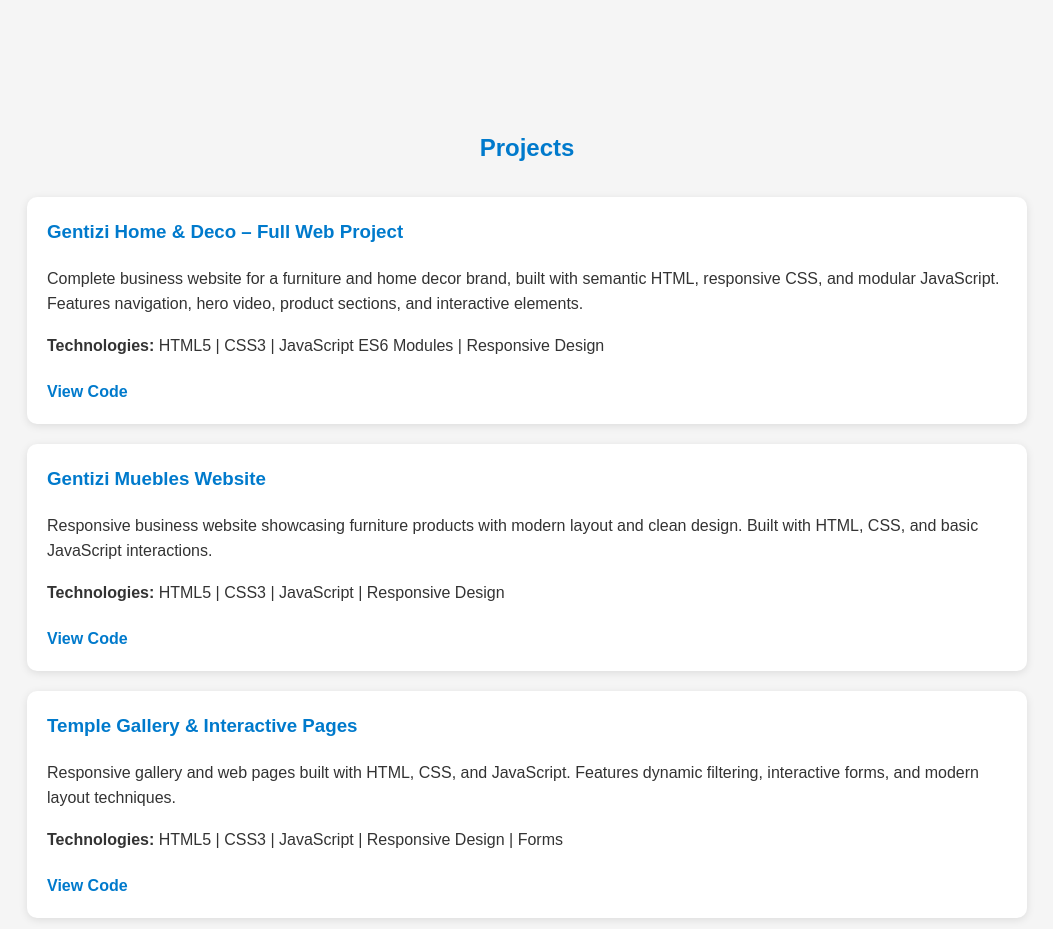
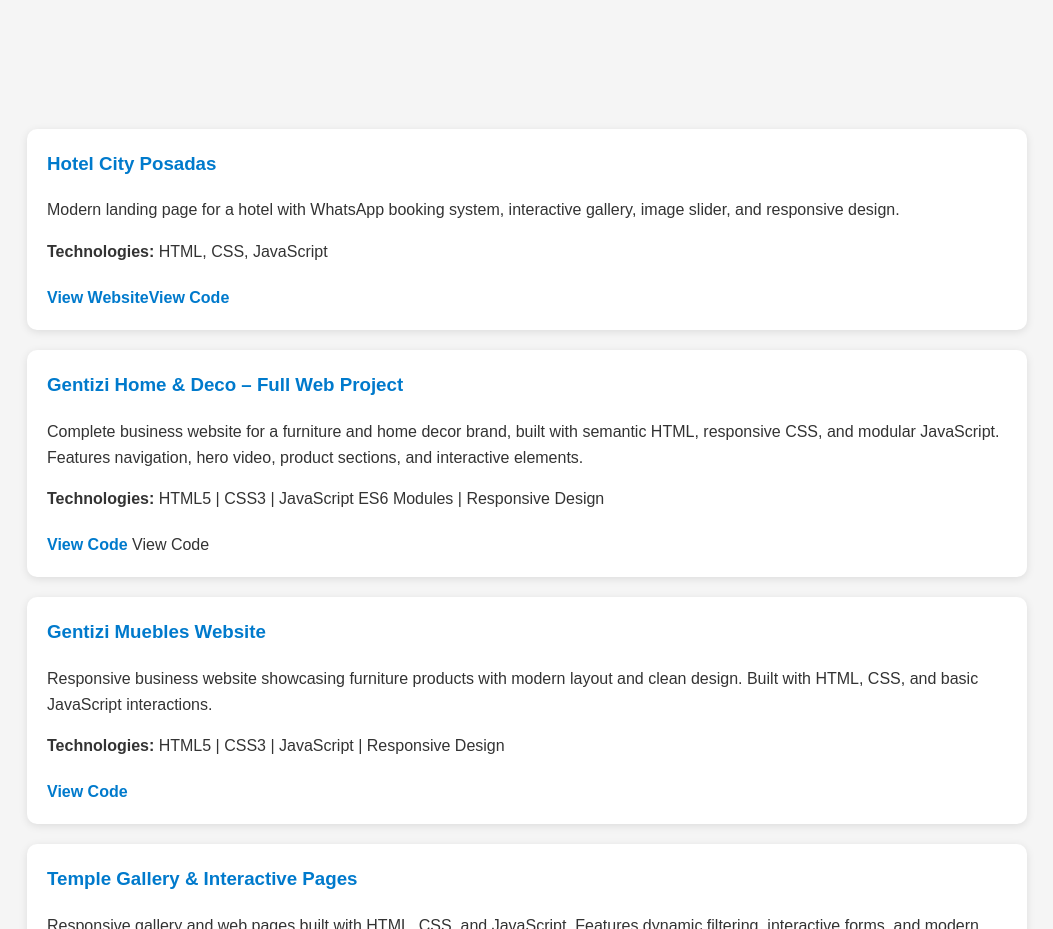
Before and after one commit to Matt091088/portfolio, a plain HTML site: page index.html in a window 1280 px wide. Shown: the part 1040-1969 px from the top of the page, without its empty margins (113-1166 px from the left). Drawn offline with Linux system fonts and the light colour scheme.

Commit message:
Agrego proyecto Hotel City Posadas al portfolio

```diff
--- a/index.html
+++ b/index.html
@@ -168,7 +168,22 @@
 
   <!-- ===== Projects Section ===== -->
   <section id="projects">
-    <h2>Projects</h2>
+    <div class="card">
+  <h3>Hotel City Posadas</h3>
+
+  <p>
+    Modern landing page for a hotel with WhatsApp booking system,
+    interactive gallery, image slider, and responsive design.
+  </p>
+
+  <p><strong>Technologies:</strong> HTML, CSS, JavaScript</p>
+
+  <a href="https://cityhotelposadas.netlify.app/" target="_blank">
+    View Website
+
+  <a href="https://github.com/Matt091088/hotel-city-posadas" target="_blank">View Code</a>
+  </a>
+</div>
 
     <div class="card">
       <h3>Gentizi Home & Deco – Full Web Project</h3>
@@ -179,6 +194,9 @@
       </p>
       <p><strong>Technologies:</strong> HTML5 | CSS3 | JavaScript ES6 Modules | Responsive Design</p>
       <a href="https://github.com/Matt091088/wdd231/tree/main/finalProyect" target="_blank">View Code</a>
+
+  View Code
+</a>
     </div>
 
     <div class="card">
```
